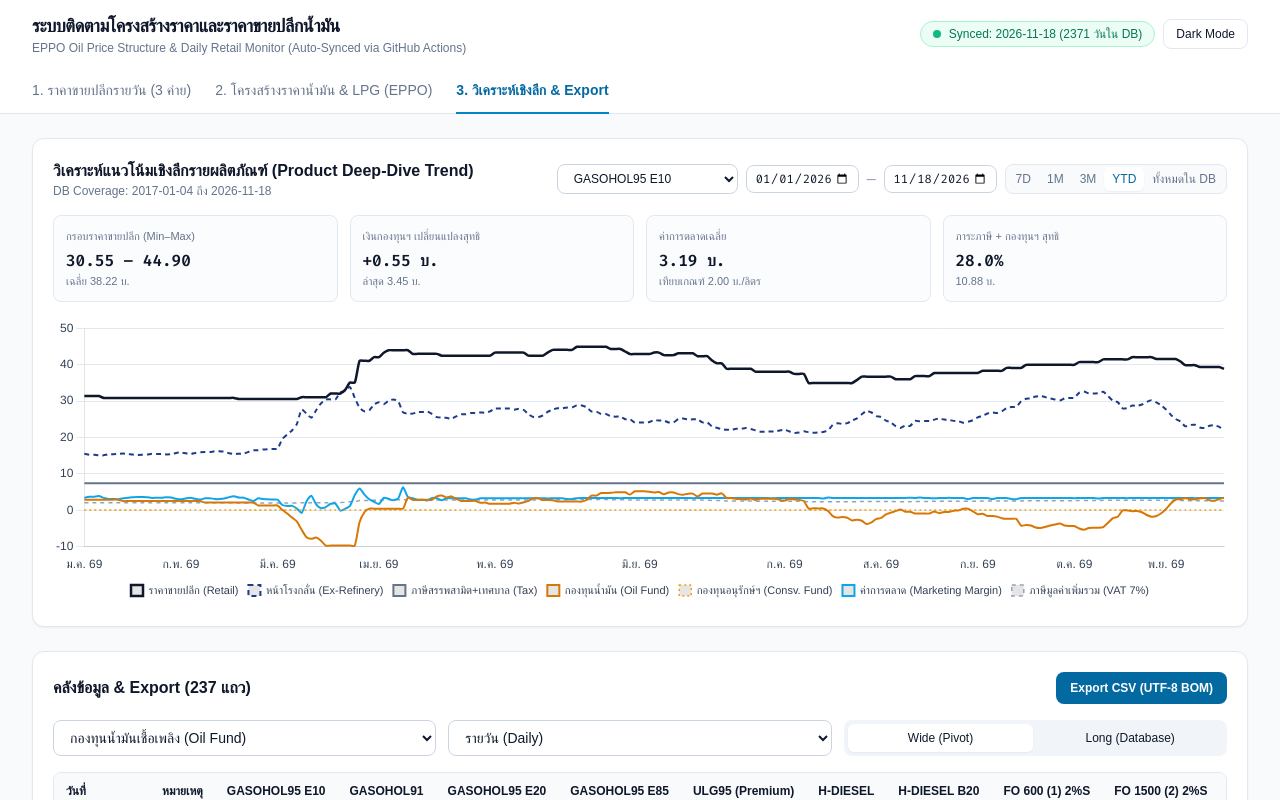
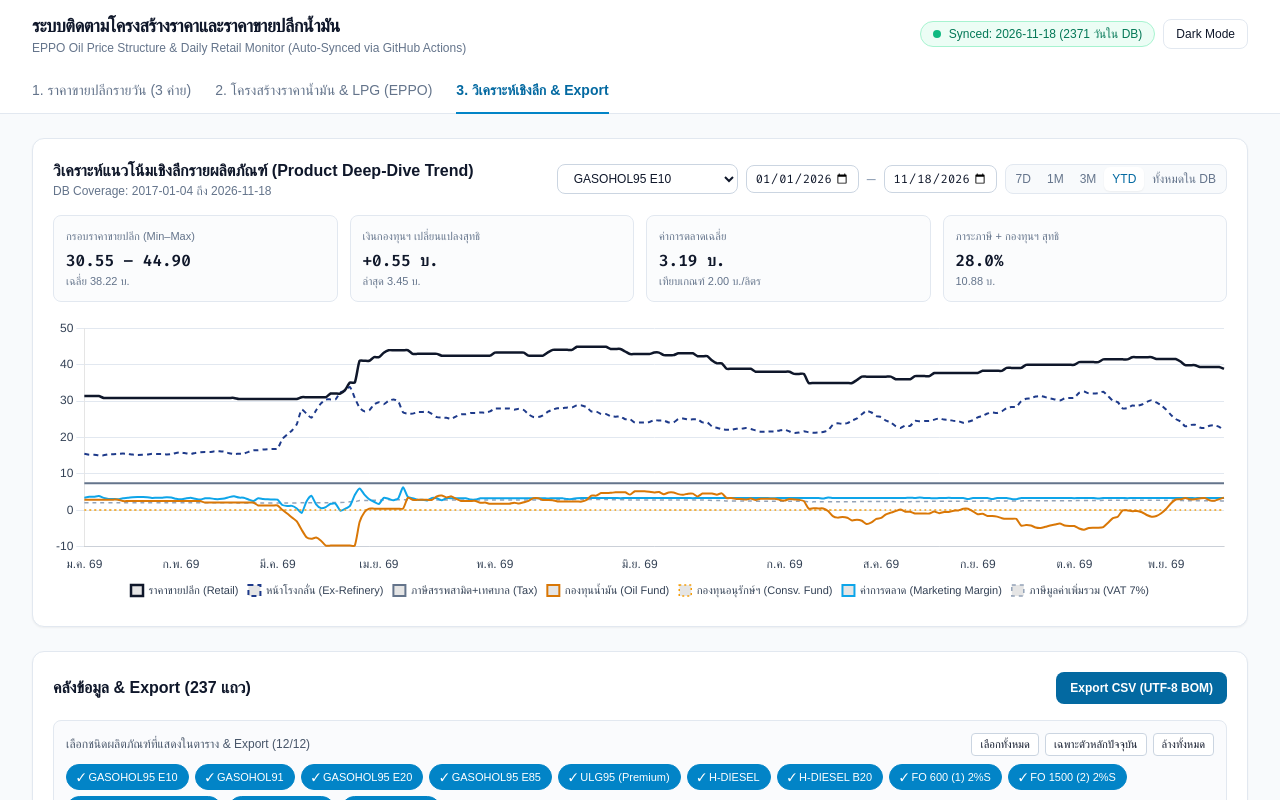
Before and after one commit to 14102534Taiyo/ptit-oil-price-tracker, a Next.js app in the folder frontend/: page / in a window 1280 px wide. Both pictures are taken after a click on the button "3. วิเคราะห์เชิงลึก & Export". Shown: the top 800 px of the page. Built offline with nearby package versions, Linux system fonts and the light colour scheme; a web font is replaced by a local one.

Commit message:
Add product multi-select filter to Page 3 explorer table and CSV export

```diff
--- a/frontend/src/app/page.tsx
+++ b/frontend/src/app/page.tsx
@@ -48,6 +48,7 @@ export default function OilPriceDashboard() {
   const [explorerGranularity, setExplorerGranularity] = useState<"daily" | "change_only" | "monthly">("daily");
   const [explorerFormat, setExplorerFormat] = useState<"wide" | "long">("wide");
   const [explorerPage, setExplorerPage] = useState(1);
+  const [selectedExportFuels, setSelectedExportFuels] = useState<string[] | null>(null);
 
   const [retailRange, setRetailRange] = useState<"1m" | "3m" | "ytd" | "1y" | "all">("3m");
   const [retailSource, setRetailSource] = useState<RetailSource>("ptt");
@@ -635,10 +636,24 @@ export default function OilPriceDashboard() {
     };
   }, [filteredDays, deepDiveFuel]);
 
+  const selectedExportCatalog = useMemo(() => {
+    if (selectedExportFuels === null) return allProductCatalog;
+    const picked = new Set(selectedExportFuels);
+    return allProductCatalog.filter((p) => picked.has(p.id));
+  }, [allProductCatalog, selectedExportFuels]);
+
+  const toggleExportFuel = (id: string) => {
+    setExplorerPage(1);
+    setSelectedExportFuels((prev) => {
+      const base = prev === null ? allProductCatalog.map((p) => p.id) : prev;
+      return base.includes(id) ? base.filter((x) => x !== id) : [...base, id];
+    });
+  };
+
   // Explorer table rows
   const explorerRows = useMemo(() => {
-    if (!filteredDays.length || !allProductCatalog.length) return [];
-    const ids = allProductCatalog.map((p) => p.id);
+    if (!filteredDays.length || !selectedExportCatalog.length) return [];
+    const ids = selectedExportCatalog.map((p) => p.id);
     const getComp = (p: EppoProduct | undefined) => {
       if (!p) return 0;
       if (explorerComp === "excise_tax") return +(p.excise_tax + p.m_tax).toFixed(3);
@@ -670,20 +685,30 @@ export default function OilPriceDashboard() {
     });
 
     return explorerGranularity === "change_only" ? mapped.filter((r) => r.changed) : mapped;
-  }, [filteredDays, allProductCatalog, explorerComp, explorerGranularity]);
+  }, [filteredDays, selectedExportCatalog, explorerComp, explorerGranularity]);
 
   const exportCsv = () => {
-    if (!allProductCatalog.length || !explorerRows.length) return;
-    const prods = allProductCatalog;
-    const lines = [["date", "note", ...prods.map((p) => `"${p.name}"`)].join(",")];
-    explorerRows.forEach((r) => {
-      lines.push([r.date, `"${r.note || ""}"`, ...prods.map((p) => r.values[p.id] ?? 0)].join(","));
-    });
+    if (!selectedExportCatalog.length || !explorerRows.length) return;
+    const prods = selectedExportCatalog;
+    const lines: string[] = [];
+    if (explorerFormat === "wide") {
+      lines.push(["date", "note", ...prods.map((p) => `"${p.name}"`)].join(","));
+      explorerRows.forEach((r) => {
+        lines.push([r.date, `"${r.note || ""}"`, ...prods.map((p) => r.values[p.id] ?? 0)].join(","));
+      });
+    } else {
+      lines.push(["date", "note", "fuel_id", "fuel_name", "value"].join(","));
+      explorerRows.forEach((r) => {
+        prods.forEach((p) => {
+          lines.push([r.date, `"${r.note || ""}"`, p.id, `"${p.name}"`, r.values[p.id] ?? 0].join(","));
+        });
+      });
+    }
     const blob = new Blob(["\uFEFF" + lines.join("\n")], { type: "text/csv;charset=utf-8;" });
     const url = URL.createObjectURL(blob);
     const a = document.createElement("a");
     a.href = url;
-    a.download = `eppo_${explorerComp}_${startDate}_${endDate}.csv`;
+    a.download = `eppo_${explorerComp}_${explorerFormat}_${startDate}_${endDate}.csv`;
     a.click();
     URL.revokeObjectURL(url);
   };
@@ -1110,10 +1135,69 @@ export default function OilPriceDashboard() {
                 <h2 className="text-base font-semibold">คลังข้อมูล &amp; Export ({explorerRows.length} แถว)</h2>
                 <button
                   onClick={exportCsv}
-                  className="px-3.5 py-2 rounded-lg text-xs font-semibold bg-sky-700 hover:bg-sky-800 text-white"
+                  disabled={!selectedExportCatalog.length || !explorerRows.length}
+                  className="px-3.5 py-2 rounded-lg text-xs font-semibold bg-sky-700 hover:bg-sky-800 disabled:opacity-40 text-white"
                 >
                   Export CSV (UTF-8 BOM)
                 </button>
+              </div>
+              <div className="rounded-lg border border-slate-200 dark:border-slate-800 bg-slate-50/70 dark:bg-slate-800/40 p-3 space-y-2">
+                <div className="flex flex-wrap items-center justify-between gap-2">
+                  <span className="text-xs font-medium text-slate-600 dark:text-slate-300">
+                    เลือกชนิดผลิตภัณฑ์ที่แสดงในตาราง &amp; Export ({selectedExportCatalog.length}/{allProductCatalog.length})
+                  </span>
+                  <div className="flex flex-wrap gap-1.5">
+                    <button
+                      type="button"
+                      onClick={() => {
+                        setExplorerPage(1);
+                        setSelectedExportFuels(null);
+                      }}
+                      className="px-2 py-0.5 text-[11px] font-medium rounded border border-slate-300 dark:border-slate-700 bg-white dark:bg-slate-800 hover:bg-slate-100 dark:hover:bg-slate-700"
+                    >
+                      เลือกทั้งหมด
+                    </button>
+                    <button
+                      type="button"
+                      onClick={() => {
+                        setExplorerPage(1);
+                        setSelectedExportFuels(latestDay ? latestDay.products.map((p) => p.id) : []);
+                      }}
+                      className="px-2 py-0.5 text-[11px] font-medium rounded border border-slate-300 dark:border-slate-700 bg-white dark:bg-slate-800 hover:bg-slate-100 dark:hover:bg-slate-700"
+                    >
+                      เฉพาะตัวหลักปัจจุบัน
+                    </button>
+                    <button
+                      type="button"
+                      onClick={() => {
+                        setExplorerPage(1);
+                        setSelectedExportFuels([]);
+                      }}
+                      className="px-2 py-0.5 text-[11px] font-medium rounded border border-slate-300 dark:border-slate-700 bg-white dark:bg-slate-800 hover:bg-slate-100 dark:hover:bg-slate-700"
+                    >
+                      ล้างทั้งหมด
+                    </button>
+                  </div>
+                </div>
+                <div className="flex flex-wrap gap-1.5">
+                  {allProductCatalog.map((p) => {
+                    const checked = selectedExportFuels === null || selectedExportFuels.includes(p.id);
+                    return (
+                      <button
+                        key={p.id}
+                        type="button"
+                        onClick={() => toggleExportFuel(p.id)}
+                        className={`px-2.5 py-1 rounded-full text-[11px] font-medium border transition ${
+                          checked
+                            ? "bg-sky-600 text-white border-sky-600"
+                            : "bg-white dark:bg-slate-800 text-slate-600 dark:text-slate-300 border-slate-300 dark:border-slate-700 hover:border-sky-400"
+                        }`}
+                      >
+                        {checked ? "✓ " : ""}{p.name}
+                      </button>
+                    );
+                  })}
+                </div>
               </div>
               <div className="grid grid-cols-1 md:grid-cols-3 gap-3">
                 <select
@@ -1159,7 +1243,7 @@ export default function OilPriceDashboard() {
                       <tr>
                         <th className="px-3 py-2.5 whitespace-nowrap">วันที่</th>
                         <th className="px-3 py-2.5 whitespace-nowrap">หมายเหตุ</th>
-                        {allProductCatalog.map((p) => (
+                        {selectedExportCatalog.map((p) => (
                           <th key={p.id} className="px-3 py-2.5 text-right whitespace-nowrap">
                             {p.name}
                           </th>
@@ -1174,12 +1258,18 @@ export default function OilPriceDashboard() {
                     )}
                   </thead>
                   <tbody className="divide-y divide-slate-100 dark:divide-slate-800">
-                    {explorerFormat === "wide"
+                    {selectedExportCatalog.length === 0 ? (
+                      <tr>
+                        <td colSpan={3} className="px-4 py-8 text-center text-slate-500">
+                          กรุณาเลือกผลิตภัณฑ์อย่างน้อย 1 ชนิดด้านบนเพื่อแสดงข้อมูลและ Export
+                        </td>
+                      </tr>
+                    ) : explorerFormat === "wide"
                       ? explorerRows.slice((explorerPage - 1) * 50, explorerPage * 50).map((r) => (
                           <tr key={r.date} className="hover:bg-slate-50 dark:hover:bg-slate-800/40">
                             <td className="px-3 py-2 font-mono whitespace-nowrap">{r.date}</td>
                             <td className="px-3 py-2 whitespace-nowrap text-amber-700 dark:text-amber-300">{r.note || "—"}</td>
-                            {allProductCatalog.map((p) => (
+                            {selectedExportCatalog.map((p) => (
                               <td key={p.id} className="px-3 py-2 text-right font-mono tabular-nums">
                                 {(r.values[p.id] ?? 0).toFixed(2)}
                               </td>
@@ -1187,7 +1277,7 @@ export default function OilPriceDashboard() {
                           </tr>
                         ))
                       : explorerRows.slice((explorerPage - 1) * 50, explorerPage * 50).flatMap((r) =>
-                          allProductCatalog.map((p) => (
+                          selectedExportCatalog.map((p) => (
                             <tr key={`${r.date}-${p.id}`}>
                               <td className="px-3 py-2 font-mono">{r.date}</td>
                               <td className="px-3 py-2">{p.name}</td>
```
